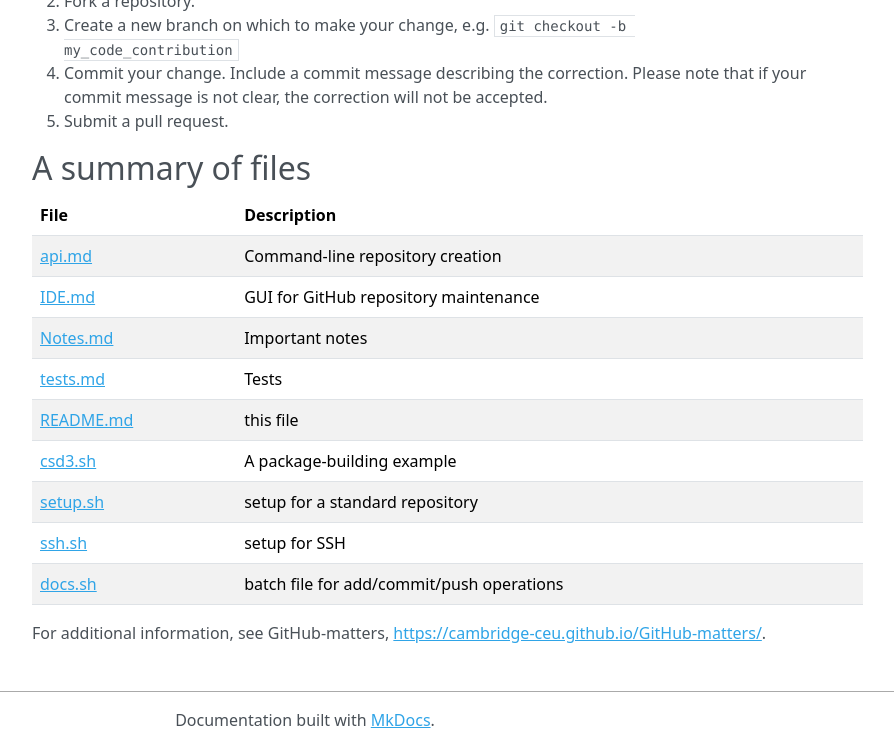
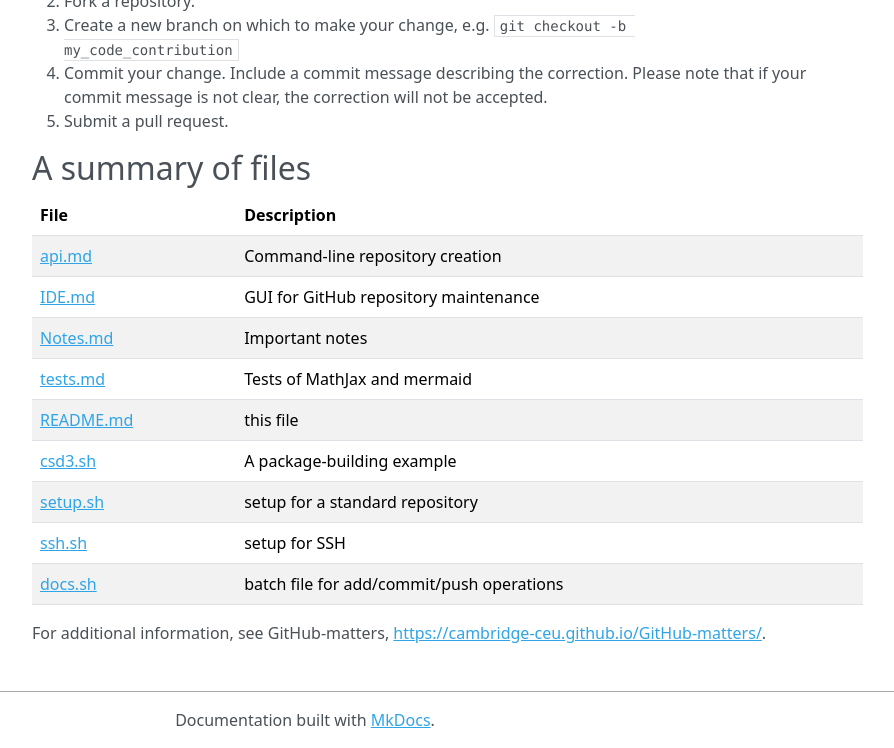
Before and after one commit to jinghuazhao/physalia, an MkDocs documentation site: the page built from docs/README.md, in a window 1280 px wide and 1148 px high, cut to the strip 400-1148 px from the top of the window. Shown: the whole strip, without its empty margins (335-1229 px from the left). Built offline with MkDocs 1.6.1, drawn with Linux system fonts in a browser that asks for light colours; nearby versions of some CDN libraries; a script that is not in the unit is left out.

Commit message:
physalia

```diff
--- a/docs/README.md
+++ b/docs/README.md
@@ -23,7 +23,7 @@ Efforts are highly welcome as a long-term project, via the following steps:
  [api.md](api.md) | Command-line repository creation
  [IDE.md](IDE.md) | GUI for GitHub repository maintenance
  [Notes.md](Notes.md) | Important notes
- [tests.md](tests.md) | Tests
+ [tests.md](tests.md) | Tests of MathJax and mermaid
  [README.md](README.md) | this file
  [csd3.sh](csd3.sh) | A package-building example
  [setup.sh](setup.sh) | setup for a standard repository
```
